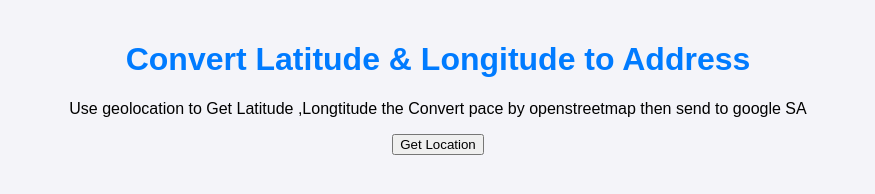
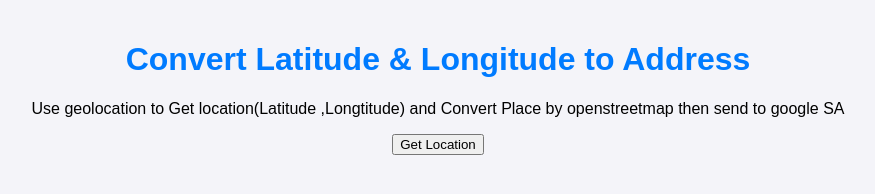
Before and after one commit to MB7467255/MB7467255-OpenStreetMap, a plain HTML site: page index.html in a window 1280 px wide. Shown: the whole page, without its empty margins (202-1077 px from the left). Drawn offline with Linux system fonts and the light colour scheme.

Commit message:
Update index.html

```diff
--- a/index.html
+++ b/index.html
@@ -17,7 +17,7 @@
 </head>
 <body>
     <h1>Convert Latitude & Longitude to Address</h1>
-    <p>Use geolocation to Get Latitude ,Longtitude the Convert pace by openstreetmap then send to google SA</p>
+    <p>Use geolocation to Get location(Latitude ,Longtitude) and Convert Place by openstreetmap then send to google SA</p>
     <button id="getLocation">Get Location</button>
     <p id="status"></p>
 
```
